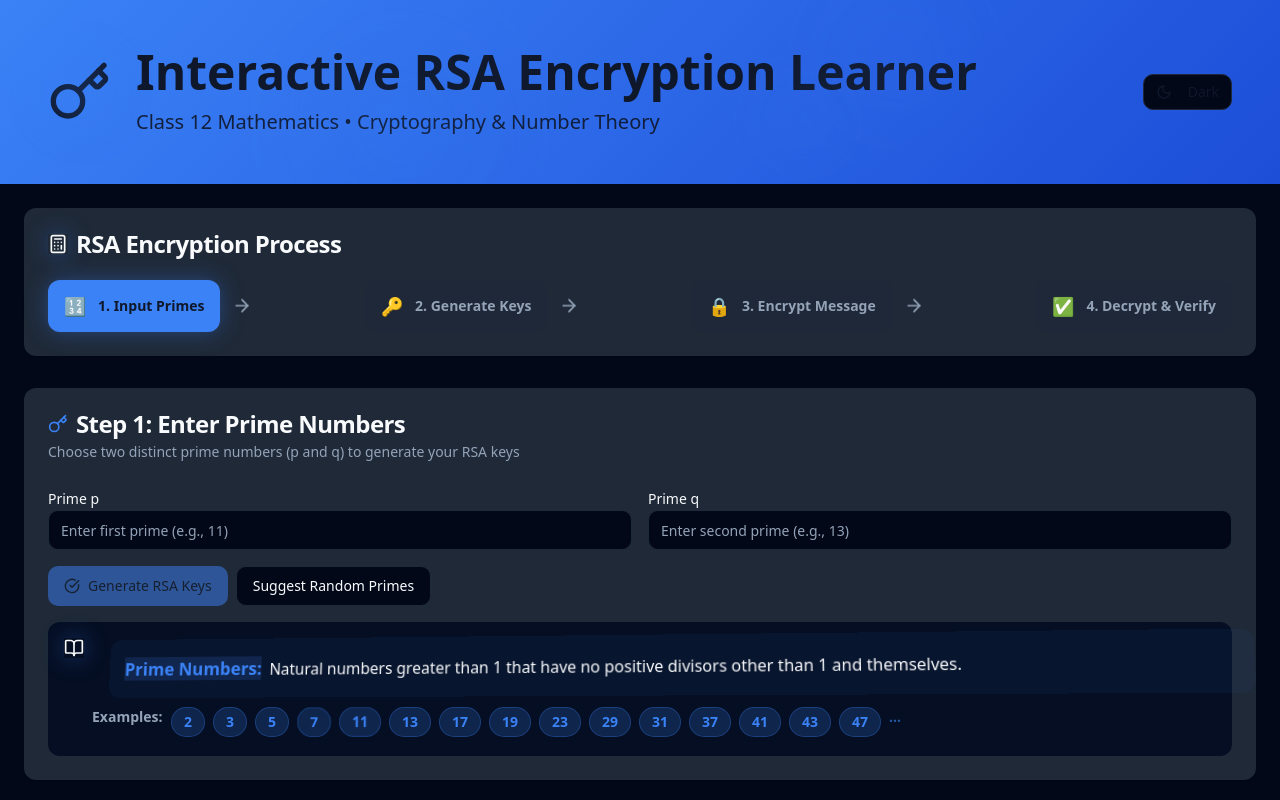
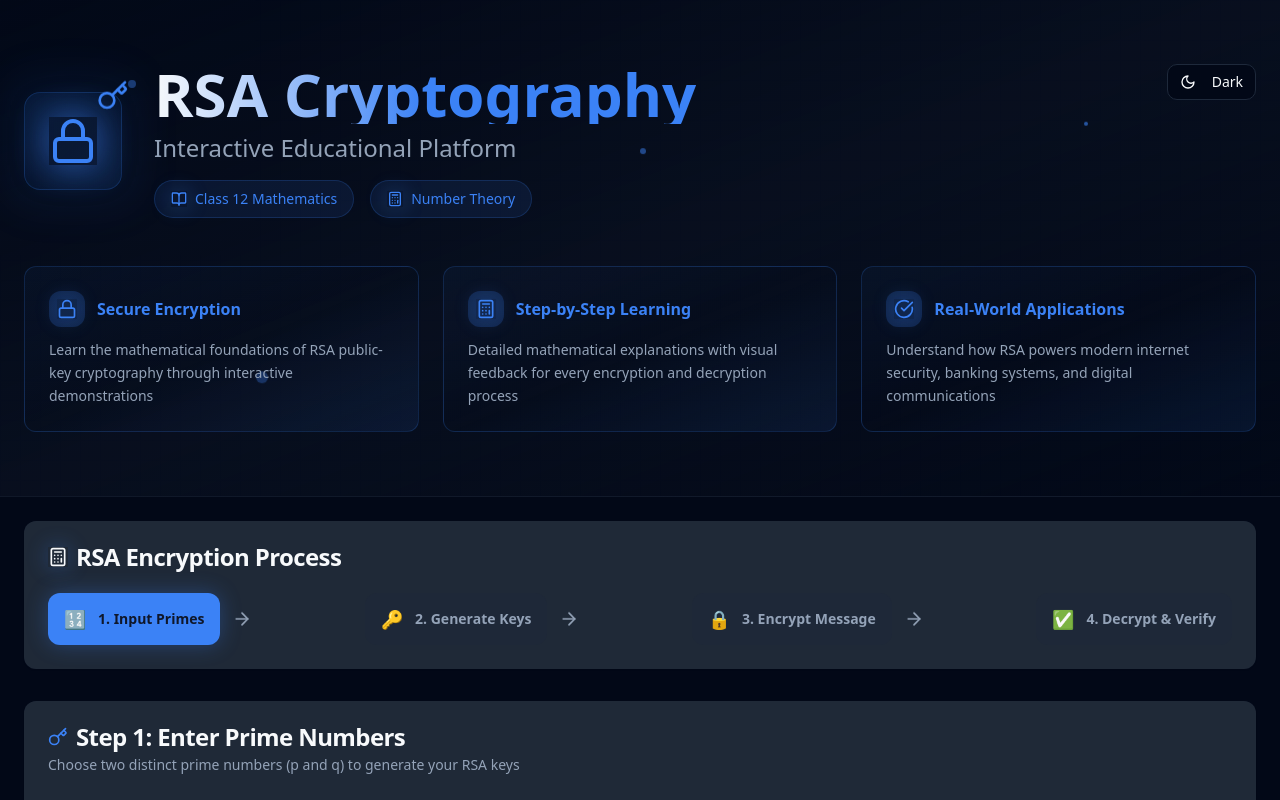
Before and after one commit to DevAthulX/modular-arithmetic-playground, a React (Vite) app: page / in a window 1280 px wide. Shown: the top 800 px of the page. Built offline with nearby package versions, Linux system fonts and the light colour scheme; the HTML template or start-up script is replaced by a standard one.

Commit message:
Refactor header for professionalism

```diff
--- a/src/components/RSADemo.tsx
+++ b/src/components/RSADemo.tsx
@@ -182,31 +182,105 @@ export function RSADemo() {
 
   return (
     <div className="min-h-screen bg-background">
-      {/* Header */}
-      <header className="header-gradient text-primary-foreground py-12 px-4 relative overflow-hidden">
-        <div className="container mx-auto max-w-7xl">
-          <div className="flex justify-between items-center">
-            <div className="flex items-center gap-6">
-              <div className="relative">
-                <Key className="w-16 h-16 key-rotate pulse-glow" />
-                <div className="absolute inset-0 w-16 h-16 rounded-full bg-primary/30 blur-xl animate-pulse"></div>
+      {/* Professional Header */}
+      <header className="relative min-h-[400px] bg-gradient-to-br from-background via-muted/20 to-background border-b border-border/50 overflow-hidden">
+        {/* Animated Grid Background */}
+        <div className="absolute inset-0 bg-grid-pattern opacity-[0.03] animate-pulse"></div>
+
+        {/* Floating Geometric Elements */}
+        <div className="absolute inset-0 pointer-events-none">
+          <div className="absolute top-20 left-[10%] w-2 h-2 bg-primary/40 rounded-full animate-float" style={{animationDelay: '0s'}}></div>
+          <div className="absolute top-32 right-[15%] w-1 h-1 bg-math-formula/60 rounded-full animate-float" style={{animationDelay: '1s'}}></div>
+          <div className="absolute bottom-24 left-[20%] w-3 h-3 bg-accent/30 rounded-full animate-float" style={{animationDelay: '2s'}}></div>
+          <div className="absolute top-40 left-1/2 w-1.5 h-1.5 bg-primary/50 rounded-full animate-float" style={{animationDelay: '1.5s'}}></div>
+        </div>
+
+        <div className="container mx-auto max-w-7xl px-6 relative z-10 h-full flex items-center">
+          <div className="w-full py-16">
+            <div className="flex justify-between items-start mb-12">
+              <div className="flex items-center gap-8">
+                {/* Animated Logo */}
+                <div className="relative group">
+                  <div className="absolute -inset-4 bg-gradient-to-r from-primary/20 via-math-formula/20 to-accent/20 rounded-2xl blur-xl opacity-0 group-hover:opacity-100 transition-all duration-700 animate-pulse"></div>
+                  <div className="relative bg-gradient-to-br from-primary/10 via-math-formula/5 to-accent/10 p-6 rounded-2xl border border-primary/20 backdrop-blur-sm hover:border-primary/40 transition-all duration-500 transform hover:scale-105 group">
+                    <Lock className="w-12 h-12 text-primary animate-glow-pulse group-hover:rotate-12 transition-all duration-500" />
+                    <Key className="w-8 h-8 text-math-formula absolute -top-2 -right-2 animate-bounce" style={{animationDelay: '0.5s'}} />
+                  </div>
+                </div>
+
+                {/* Title Section */}
+                <div className="space-y-4">
+                  <div className="space-y-2">
+                    <h1 className="text-6xl font-bold bg-gradient-to-r from-foreground via-primary to-math-formula bg-clip-text text-transparent animate-fade-in hover:scale-[1.02] transition-all duration-500 cursor-default">
+                      RSA Cryptography
+                    </h1>
+                    <div className="text-2xl text-muted-foreground animate-slide-up" style={{animationDelay: '0.2s'}}>
+                      Interactive Educational Platform
+                    </div>
+                  </div>
+
+                  <div className="flex items-center gap-4 animate-slide-up" style={{animationDelay: '0.4s'}}>
+                    <div className="flex items-center gap-2 px-4 py-2 bg-primary/10 rounded-full border border-primary/20">
+                      <BookOpen className="w-4 h-4 text-primary animate-glow-pulse" />
+                      <span className="text-sm font-medium text-primary">Class 12 Mathematics</span>
+                    </div>
+                    <div className="flex items-center gap-2 px-4 py-2 bg-math-formula/10 rounded-full border border-math-formula/20">
+                      <Calculator className="w-4 h-4 text-math-formula animate-glow-pulse" />
+                      <span className="text-sm font-medium text-math-formula">Number Theory</span>
+                    </div>
+                  </div>
+                </div>
               </div>
-              <div>
-                <h1 className="text-5xl font-bold mb-3 hover:scale-105 transition-all duration-300">
-                  Interactive RSA Encryption Learner
-                </h1>
-                <p className="text-xl opacity-90">Class 12 Mathematics • Cryptography & Number Theory</p>
+
+              {/* Theme Toggle */}
+              <div className="animate-fade-in" style={{animationDelay: '0.6s'}}>
+                <ThemeToggle />
               </div>
             </div>
-            <ThemeToggle />
+
+            {/* Professional Stats/Features */}
+            <div className="grid grid-cols-1 md:grid-cols-3 gap-6 animate-stagger-in">
+              <div className="group p-6 bg-gradient-to-br from-primary/5 via-transparent to-primary/10 rounded-xl border border-primary/20 hover:border-primary/40 transition-all duration-500 hover:shadow-lg hover:shadow-primary/10 transform hover:-translate-y-1">
+                <div className="flex items-center gap-3 mb-3">
+                  <div className="p-2 bg-primary/20 rounded-lg group-hover:bg-primary/30 transition-colors">
+                    <Lock className="w-5 h-5 text-primary animate-glow-pulse" />
+                  </div>
+                  <h3 className="font-bold text-primary">Secure Encryption</h3>
+                </div>
+                <p className="text-sm text-muted-foreground leading-relaxed">
+                  Learn the mathematical foundations of RSA public-key cryptography through interactive demonstrations
+                </p>
+              </div>
+
+              <div className="group p-6 bg-gradient-to-br from-math-formula/5 via-transparent to-math-formula/10 rounded-xl border border-math-formula/20 hover:border-math-formula/40 transition-all duration-500 hover:shadow-lg hover:shadow-math-formula/10 transform hover:-translate-y-1" style={{animationDelay: '0.2s'}}>
+                <div className="flex items-center gap-3 mb-3">
+                  <div className="p-2 bg-math-formula/20 rounded-lg group-hover:bg-math-formula/30 transition-colors">
+                    <Calculator className="w-5 h-5 text-math-formula animate-glow-pulse" />
+                  </div>
+                  <h3 className="font-bold text-math-formula">Step-by-Step Learning</h3>
+                </div>
+                <p className="text-sm text-muted-foreground leading-relaxed">
+                  Detailed mathematical explanations with visual feedback for every encryption and decryption process
+                </p>
+              </div>
+
+              <div className="group p-6 bg-gradient-to-br from-accent/5 via-transparent to-accent/10 rounded-xl border border-accent/20 hover:border-accent/40 transition-all duration-500 hover:shadow-lg hover:shadow-accent/10 transform hover:-translate-y-1" style={{animationDelay: '0.4s'}}>
+                <div className="flex items-center gap-3 mb-3">
+                  <div className="p-2 bg-accent/20 rounded-lg group-hover:bg-accent/30 transition-colors">
+                    <CheckCircle className="w-5 h-5 text-accent animate-glow-pulse" />
+                  </div>
+                  <h3 className="font-bold text-accent">Real-World Applications</h3>
+                </div>
+                <p className="text-sm text-muted-foreground leading-relaxed">
+                  Understand how RSA powers modern internet security, banking systems, and digital communications
+                </p>
+              </div>
+            </div>
           </div>
         </div>
-        {/* Enhanced animated background elements */}
-        <div className="absolute top-0 left-0 w-full h-full pointer-events-none">
-          <div className="absolute top-1/4 left-1/4 w-40 h-40 bg-primary/15 rounded-full blur-3xl animate-float floating-element"></div>
-          <div className="absolute bottom-1/4 right-1/4 w-32 h-32 bg-accent/15 rounded-full blur-2xl animate-float floating-element"></div>
-          <div className="absolute top-1/2 right-1/3 w-24 h-24 bg-primary/10 rounded-full blur-xl animate-float floating-element"></div>
-        </div>
+
+        {/* Subtle Animated Border */}
+        <div className="absolute bottom-0 left-0 w-full h-px bg-gradient-to-r from-transparent via-primary/50 to-transparent animate-shimmer-once"></div>
       </header>
 
       {/* Main Content */}
```
